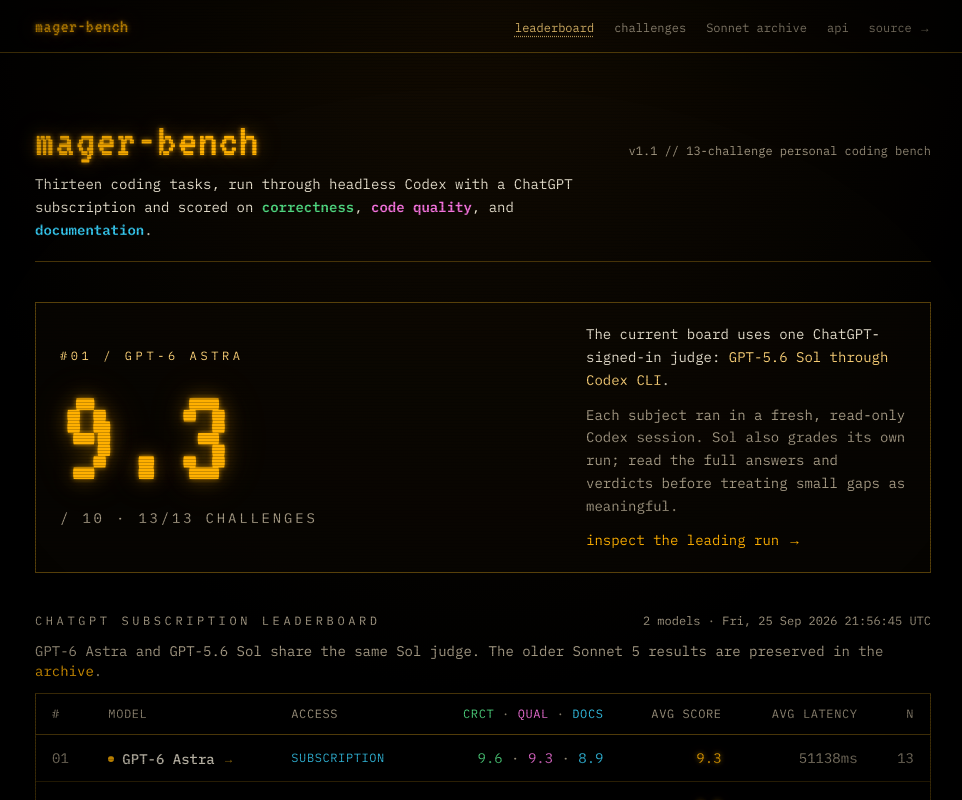
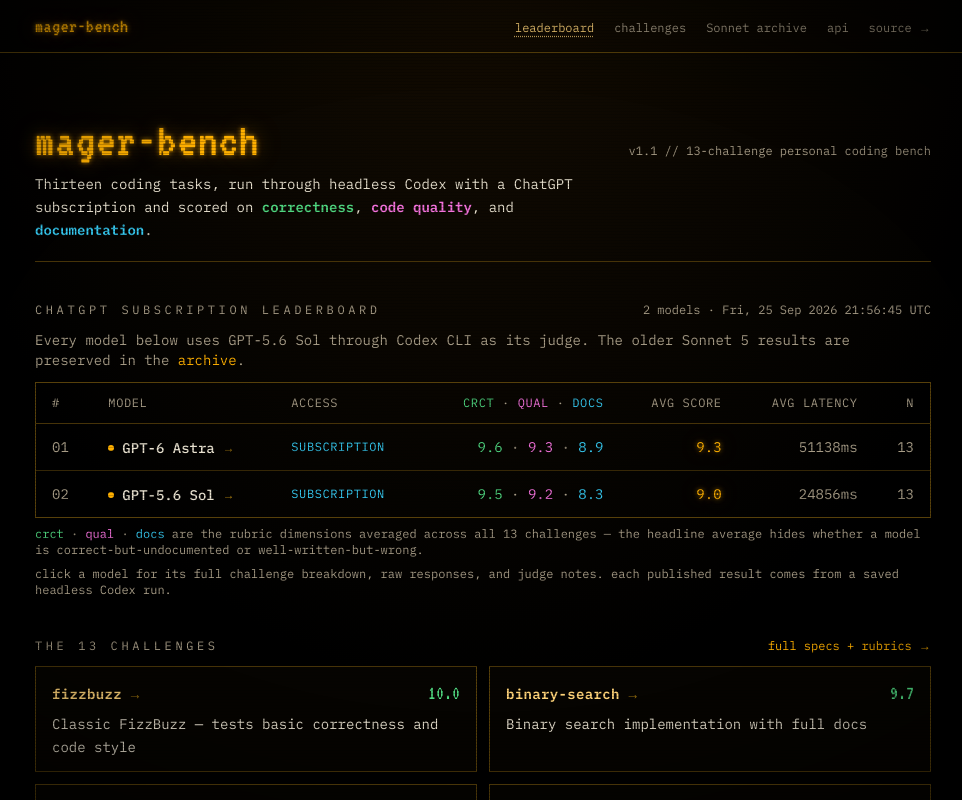
Before and after one commit to mager/mager-bench, a Next.js app in the folder web/: page / in a window 1280 px wide. Shown: the top 800 px of the page, without its empty margins (157-1119 px from the left). Built offline with nearby package versions, Linux system fonts and the light colour scheme.

Commit message:
Present subscription models consistently in one leaderboard

```diff
--- a/web/app/experiments/codex-cli-sol/page.tsx
+++ b/web/app/experiments/codex-cli-sol/page.tsx
@@ -1,118 +1,6 @@
-import type { Metadata } from "next";
-import Link from "next/link";
-import experimentData from "@/data/codex-cli-sol.json";
-import challengeDefs from "@/data/challenges.json";
-
-export const metadata: Metadata = {
-  title: "GPT-5.6 Sol via Codex CLI — mager-bench",
-  description: "An inspectable 13-challenge Codex CLI run on the ChatGPT subscription leaderboard.",
-};
-
-type Row = (typeof experimentData.rows)[number];
-
-function scoreColor(score: number) {
-  if (score > 9.5) return "text-green";
-  if (score >= 7) return "text-amber";
-  return "text-alert";
-}
-
-const descriptions = new Map(challengeDefs.map((item) => [item.name, item.description]));
-const rows = [...experimentData.rows].sort((a, b) => b.total - a.total);
-
-function ScoreBreakdown({ row }: { row: Row }) {
-  return (
-    <div className="flex flex-wrap gap-x-5 gap-y-1 text-xs text-fg-dim">
-      <span>correctness <strong className="text-green">{row.correctness.toFixed(1)}</strong></span>
-      <span>quality <strong className="text-magenta">{row.quality.toFixed(1)}</strong></span>
-      <span>docs <strong className="text-cyan">{row.documentation.toFixed(1)}</strong></span>
-      <span>{(row.speed_ms / 1000).toFixed(1)}s generation</span>
-    </div>
-  );
-}
+import { permanentRedirect } from "next/navigation";
+import { modelHref } from "@/lib/model-path";
 
 export default function CodexCLIExperiment() {
-  return (
-    <main className="px-4 py-10 sm:px-8 md:py-16">
-      <div className="mx-auto flex max-w-4xl flex-col gap-9">
-        <header className="border-b border-amber-faint pb-6">
-          <Link href="/" className="text-xs text-fg-dim hover:text-amber-bright">
-            ← mager-bench
-          </Link>
-          <p className="mt-6 text-xs uppercase tracking-[0.25em] text-amber-dim">
-            original subscription run / 2026-09-25
-          </p>
-          <h1 className="mt-2 font-display text-4xl text-amber sm:text-5xl">
-            GPT-5.6 Sol through Codex CLI
-          </h1>
-          <p className="mt-3 max-w-2xl text-sm leading-relaxed text-fg">
-            One read-only headless Codex session per challenge and verdict, using a local
-            ChatGPT sign-in. All 13 prompts finished. The same model judged its own answers.
-          </p>
-          <div className="mt-5 flex flex-wrap gap-x-6 gap-y-2 border-t border-amber-faint/60 pt-4 text-sm">
-            <span><b className="text-amber-bright">{experimentData.average.toFixed(1)}/10</b> mean</span>
-            <span><b className="text-amber-bright">{rows.length}/13</b> completed</span>
-            <span className="text-fg-dim">judge: {experimentData.judge}</span>
-          </div>
-        </header>
-
-        <section aria-labelledby="method-heading" className="border border-amber-faint bg-bg-raised/40 px-4 py-4">
-          <h2 id="method-heading" className="text-xs uppercase tracking-[0.2em] text-amber-bright">
-            How to read this run
-          </h2>
-          <p className="mt-2 max-w-3xl text-sm leading-relaxed text-fg">
-            These scores now appear on the ChatGPT subscription board alongside GPT-6 Astra.
-            Both runs use the same GPT-5.6 Sol judge, which graded its own answers here.
-            Codex CLI follows an output-length instruction; it has no matching hard API token cap.
-            The older Sonnet 5 scores remain in a separate archive.
-          </p>
-          <p className="mt-2 text-xs text-fg-dim">
-            Doom and Slots were rescored after the judge was changed to read their full saved responses.
-          </p>
-        </section>
-
-        <section aria-labelledby="breakdown-heading">
-          <div className="mb-3 flex flex-wrap items-baseline justify-between gap-2">
-            <h2 id="breakdown-heading" className="text-xs uppercase tracking-[0.2em] text-fg-dim">
-              Challenge breakdown
-            </h2>
-            <span className="text-xs text-fg-dim">open a row for the answer and verdict</span>
-          </div>
-          <div className="border-y border-amber-faint">
-            {rows.map((row) => (
-              <details key={row.challenge} className="group border-b border-amber-faint/60 last:border-0">
-                <summary className="flex cursor-pointer list-none items-start justify-between gap-4 px-3 py-4 marker:hidden hover:bg-bg-raised/40 focus-visible:outline-2 focus-visible:outline-offset-[-2px] focus-visible:outline-amber">
-                  <div className="min-w-0">
-                    <div className="flex flex-wrap items-baseline gap-x-3 gap-y-1">
-                      <span className="font-mono text-sm font-semibold text-amber-bright">{row.challenge}</span>
-                      <span className="text-xs text-fg-dim">{descriptions.get(row.challenge)}</span>
-                    </div>
-                    <div className="mt-2"><ScoreBreakdown row={row} /></div>
-                  </div>
-                  <span className={`shrink-0 font-display text-3xl ${scoreColor(row.total)}`}>
-                    {row.total.toFixed(1)}
-                  </span>
-                </summary>
-                <div className="px-3 pb-5">
-                  <h3 className="text-xs uppercase tracking-wider text-fg-dim">Judge note</h3>
-                  <p className="mt-1 max-w-3xl text-sm leading-relaxed text-fg">{row.notes}</p>
-                  <h3 className="mt-5 text-xs uppercase tracking-wider text-fg-dim">Raw response</h3>
-                  <pre className="mt-2 max-h-[36rem] overflow-auto border border-amber-faint bg-bg p-4 text-xs leading-relaxed text-fg"><code>{row.response}</code></pre>
-                </div>
-              </details>
-            ))}
-          </div>
-        </section>
-
-        <p className="text-xs text-fg-dim">
-          <a className="text-amber hover:text-amber-bright" href="https://github.com/mager/mager-bench/blob/main/runs/2026-09-25-codex-cli-gpt-5.6-sol-rescored.json">
-            Inspect the saved JSON run →
-          </a>
-          {" · "}
-          <a className="text-amber hover:text-amber-bright" href="https://mager.co/notes/2026-09-25-codex-cli-bench">
-            Read the note →
-          </a>
-        </p>
-      </div>
-    </main>
-  );
+  permanentRedirect(modelHref("codex-cli/gpt-5.6-sol"));
 }
--- a/web/app/page.tsx
+++ b/web/app/page.tsx
@@ -73,7 +73,6 @@
 
 export default function Home() {
   const models = data.models;
-  const top = models[0];
   const challengeCount = challengeDefs.length;
 
   const boardAvg = (name: string) => {
@@ -111,38 +110,6 @@
           </p>
         </header>
 
-        {top && (
-          <section
-            className="rise flex flex-col gap-5 border border-amber-faint bg-bg-raised/40 px-4 py-5 sm:flex-row sm:items-center sm:justify-between sm:px-6"
-            style={{ animationDelay: "80ms" }}
-          >
-            <div className="crt-flicker">
-              <h2 className="text-xs uppercase tracking-[0.3em] text-amber-bright">
-                #01 / {top.name}
-              </h2>
-              <div className={`font-display text-[6.5rem] leading-none sm:text-[9rem] ${TIER_STYLE[scoreTier(top.average)].text} ${TIER_STYLE[scoreTier(top.average)].glow}`}>
-                {top.average.toFixed(1)}
-              </div>
-              <p className="text-sm uppercase tracking-[0.2em] text-fg-dim">
-                / 10 · {top.challenges.length}/{challengeCount} challenges
-              </p>
-            </div>
-            <div className="max-w-xs space-y-3 text-sm leading-relaxed text-fg">
-              <p>
-                The current board uses one ChatGPT-signed-in judge:
-                {" "}<span className="text-amber-bright">GPT-5.6 Sol through Codex CLI</span>.
-              </p>
-              <p className="text-fg-dim">
-                Each subject ran in a fresh, read-only Codex session. Sol also grades its
-                own run; read the full answers and verdicts before treating small gaps as meaningful.
-              </p>
-              <Link href={modelHref(top.id)} className="inline-block text-amber hover:text-amber-bright">
-                inspect the leading run →
-              </Link>
-            </div>
-          </section>
-        )}
-
         <section id="leaderboard" className="rise scroll-mt-6" style={{ animationDelay: "140ms" }}>
           <div className="mb-3 flex flex-wrap items-baseline justify-between gap-2">
             <h2 className="text-xs uppercase tracking-[0.3em] text-fg-dim">
@@ -151,8 +118,8 @@
             <span className="text-xs text-fg-dim">{models.length} models · {formatDate(data.generated_at)}</span>
           </div>
           <p className="mb-3 text-sm text-fg-dim">
-            GPT-6 Astra and GPT-5.6 Sol share the same Sol judge. The older Sonnet 5 results
-            are preserved in the{" "}
+            Every model below uses GPT-5.6 Sol through Codex CLI as its judge. The older
+            Sonnet 5 results are preserved in the{" "}
             <Link href="/archive/sonnet-5" className="text-amber hover:text-amber-bright">archive</Link>.
           </p>
           <div className="overflow-x-auto border border-amber-faint">
```
Also changed, not shown: 1 other file (tests, documents, lock files or other folders).
